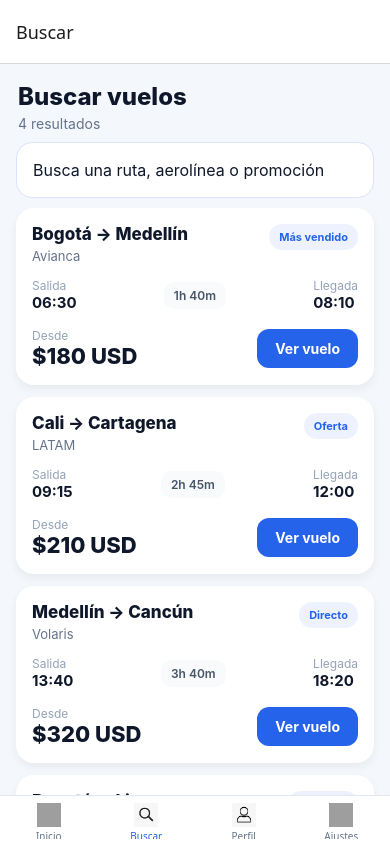
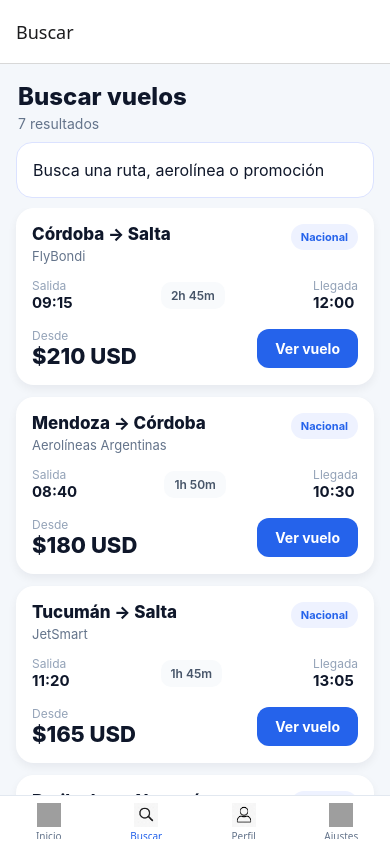
Before and after one commit to juancet01/tronco, a React Native app: screen /Buscar in a window 390 px wide. Built offline with nearby package versions, Linux system fonts and the light colour scheme; grey boxes are pictures that could not be loaded.

Commit message:
Mejoras del Inicio

```diff
--- /dev/null
+++ b/src/data/travelData.js
@@ -0,0 +1,65 @@
+export const TRAVEL_DATA = [
+  {
+    id: '1',
+    title: 'Córdoba → Salta',
+    airline: 'FlyBondi',
+    time: '09:15 - 12:00',
+    price: '$210 USD',
+    duration: '2h 45m',
+    badge: 'Nacional',
+  },
+  {
+    id: '2',
+    title: 'Mendoza → Córdoba',
+    airline: 'Aerolíneas Argentinas',
+    time: '08:40 - 10:30',
+    price: '$180 USD',
+    duration: '1h 50m',
+    badge: 'Nacional',
+  },
+  {
+    id: '3',
+    title: 'Tucumán → Salta',
+    airline: 'JetSmart',
+    time: '11:20 - 13:05',
+    price: '$165 USD',
+    duration: '1h 45m',
+    badge: 'Nacional',
+  },
+  {
+    id: '4',
+    title: 'Bariloche → Neuquén',
+    airline: 'Andes',
+    time: '14:10 - 15:35',
+    price: '$195 USD',
+    duration: '1h 25m',
+    badge: 'Nacional',
+  },
+  {
+    id: '5',
+    title: 'Rosario → Mendoza',
+    airline: 'LATAM Argentina',
+    time: '16:30 - 19:10',
+    price: '$220 USD',
+    duration: '2h 40m',
+    badge: 'Nacional',
+  },
+  {
+    id: '6',
+    title: 'Buenos Aires → Montevideo',
+    airline: 'Avianca',
+    time: '07:50 - 09:20',
+    price: '$140 USD',
+    duration: '1h 30m',
+    badge: 'Internacional',
+  },
+  {
+    id: '7',
+    title: 'Córdoba → Lima',
+    airline: 'LATAM',
+    time: '18:15 - 22:05',
+    price: '$310 USD',
+    duration: '3h 50m',
+    badge: 'Internacional',
+  },
+];
--- a/src/screens/HomeScreen.js
+++ b/src/screens/HomeScreen.js
@@ -1,10 +1,30 @@
 // 1. Abrimos la caja de herramientas
-import React from 'react';
-import { View, Text, SafeAreaView, ScrollView } from 'react-native';
+import React, { useMemo, useState } from 'react';
+import { View, Text, SafeAreaView, ScrollView, TouchableOpacity } from 'react-native';
 import { homeStyles as styles } from '../../stylos/global.styles';
+import { TRAVEL_DATA } from '../data/travelData';
 
 // 2. Pantalla de INICIO (Solo pasajeros y tarjeta simple)
 export default function HomeScreen() {
+  const [savedTrips, setSavedTrips] = useState([]);
+
+  const recommendedTrips = useMemo(() => TRAVEL_DATA.slice(0, 3), []);
+  const displayedTrips = savedTrips.length > 0 ? savedTrips : recommendedTrips;
+
+  const handleAddTrip = (trip) => {
+    setSavedTrips((currentTrips) => {
+      if (currentTrips.some((item) => item.id === trip.id)) {
+        return currentTrips;
+      }
+
+      return [...currentTrips, trip];
+    });
+  };
+
+  const handleRemoveTrip = (tripId) => {
+    setSavedTrips((currentTrips) => currentTrips.filter((item) => item.id !== tripId));
+  };
+
   return (
     // El teléfono (SafeAreaView)
     <SafeAreaView style={styles.fondoGeneral}>
@@ -26,42 +46,54 @@ export default function HomeScreen() {
           <View style={styles.botonFalso}><Text>3+ pasajeros</Text></View>
         </View>
 
-        {/* ----- TARJETA DEL VUELO (SUPER SIMPLE) ----- */}
-        <View style={styles.tarjetaSimple}>
+        <Text style={styles.tituloSeccion}>Tus vuelos</Text>
 
-          {/* Fila 1: Ruta (Córdoba -> Salta) y Aerolínea (FlyBondi) */}
-          <View style={styles.filaRuta}>
-            <Text style={styles.textoRuta}>Córdoba → Salta</Text>
-            <Text style={styles.textoAerolinea}>FlyBondi</Text>
-          </View>
+        {savedTrips.length === 0 ? (
+          <Text style={styles.textoChico}>Aún no agregaste vuelos. Te mostramos recomendaciones.</Text>
+        ) : null}
 
-          {/* Fila 2: Horarios (Salida, duración, Llegada) */}
-          <View style={styles.filaHorarios}>
-            {/* Columna 1: Salida */}
-            <View>
-              <Text style={styles.horaGrande}>09:15</Text>
-              <Text style={styles.textoChico}>Salida</Text>
+        {displayedTrips.map((trip) => (
+          <View key={trip.id} style={styles.tarjetaSimple}>
+            <View style={styles.cardHeader}>
+              <View>
+                <Text style={styles.textoRuta}>{trip.title}</Text>
+                <Text style={styles.textoAerolinea}>{trip.airline}</Text>
+              </View>
+              <View style={styles.badge}>
+                <Text style={styles.badgeText}>{trip.badge}</Text>
+              </View>
             </View>
 
-            {/* Centro: Duración */}
-            <Text style={styles.textoDuracion}>2h 45m</Text>
+            <View style={styles.cardBody}>
+              <View>
+                <Text style={styles.textoChico}>Salida</Text>
+                <Text style={styles.horaGrande}>{trip.time.split(' - ')[0]}</Text>
+              </View>
 
-            {/* Columna 2: Llegada */}
-            <View>
-              <Text style={styles.horaGrande}>12:00</Text>
-              <Text style={styles.textoChico}>Llegada</Text>
+              <View style={styles.durationBox}>
+                <Text style={styles.textoDuracion}>{trip.duration}</Text>
+              </View>
+
+              <View>
+                <Text style={styles.textoChico}>Llegada</Text>
+                <Text style={styles.horaGrande}>{trip.time.split(' - ')[1]}</Text>
+              </View>
+            </View>
+
+            <View style={styles.filaPrecioBoton}>
+              <View>
+                <Text style={styles.textoPrecio}>Desde</Text>
+                <Text style={styles.textoPrecioNegrita}>{trip.price}</Text>
+              </View>
+              <TouchableOpacity
+                style={savedTrips.some((item) => item.id === trip.id) ? styles.botonRojo : styles.botonAzul}
+                onPress={() => (savedTrips.some((item) => item.id === trip.id) ? handleRemoveTrip(trip.id) : handleAddTrip(trip))}
+              >
+                <Text style={styles.textoBotonBlanco}>{savedTrips.some((item) => item.id === trip.id) ? 'Quitar' : 'Agregar'}</Text>
+              </TouchableOpacity>
             </View>
           </View>
-
-          {/* Fila 3: Precio y Botón Agregar */}
-          <View style={styles.filaPrecioBoton}>
-            <Text style={styles.textoPrecio}>Desde <Text style={styles.textoPrecioNegrita}>$210 USD</Text></Text>
-            <View style={styles.botonAzul}>
-              <Text style={styles.textoBotonBlanco}>Agregar</Text>
-            </View>
-          </View>
-
-        </View>
+        ))}
 
         {/* Espacio al final para no quedar pegado */}
         <View style={styles.espaciadorFinal} />
--- a/src/screens/SearchScreen.js
+++ b/src/screens/SearchScreen.js
@@ -7,45 +7,7 @@ import {
   TouchableOpacity,
 } from 'react-native';
 import { searchStyles as styles } from '../../stylos/global.styles';
-
-const DATA = [
-  {
-    id: '1',
-    title: 'Bogotá → Medellín',
-    airline: 'Avianca',
-    time: '06:30 - 08:10',
-    price: '$180 USD',
-    duration: '1h 40m',
-    badge: 'Más vendido',
-  },
-  {
-    id: '2',
-    title: 'Cali → Cartagena',
-    airline: 'LATAM',
-    time: '09:15 - 12:00',
-    price: '$210 USD',
-    duration: '2h 45m',
-    badge: 'Oferta',
-  },
-  {
-    id: '3',
-    title: 'Medellín → Cancún',
-    airline: 'Volaris',
-    time: '13:40 - 18:20',
-    price: '$320 USD',
-    duration: '3h 40m',
-    badge: 'Directo',
-  },
-  {
-    id: '4',
-    title: 'Bogotá → Lima',
-    airline: 'JetSmart',
-    time: '16:05 - 18:55',
-    price: '$150 USD',
-    duration: '2h 50m',
-    badge: 'Economy',
-  },
-];
+import { TRAVEL_DATA } from '../data/travelData';
 
 export default function SearchScreen() {
   const [query, setQuery] = useState('');
@@ -53,9 +15,9 @@ export default function SearchScreen() {
   const filteredData = useMemo(() => {
     const search = query.trim().toLowerCase();
 
-    if (!search) return DATA;
+    if (!search) return TRAVEL_DATA;
 
-    return DATA.filter(
+    return TRAVEL_DATA.filter(
       (item) =>
         item.title.toLowerCase().includes(search) ||
         item.airline.toLowerCase().includes(search) ||
--- a/stylos/global.styles.js
+++ b/stylos/global.styles.js
@@ -49,50 +49,76 @@ export const homeStyles = StyleSheet.create({
 
   tarjetaSimple: {
     backgroundColor: '#FFFFFF',
-    borderRadius: 16,
-    padding: 20,
+    borderRadius: 18,
+    padding: 16,
+    marginBottom: 12,
+    shadowColor: '#0f172a',
+    shadowOpacity: 0.06,
+    shadowOffset: { width: 0, height: 4 },
+    shadowRadius: 10,
+    elevation: 3,
   },
 
-  filaRuta: {
+  cardHeader: {
     flexDirection: 'row',
     justifyContent: 'space-between',
-    marginBottom: 15,
+    alignItems: 'flex-start',
   },
 
   textoRuta: {
-    fontSize: 18,
-    fontWeight: 'bold',
-    color: '#1A1A2E',
+    fontSize: 17,
+    fontWeight: '800',
+    color: '#0f172a',
   },
 
   textoAerolinea: {
-    fontSize: 14,
-    color: '#2D6AFF',
-    fontWeight: '500',
+    marginTop: 4,
+    fontSize: 13,
+    color: '#64748b',
   },
 
-  filaHorarios: {
+  badge: {
+    backgroundColor: '#eef2ff',
+    borderRadius: 999,
+    paddingHorizontal: 10,
+    paddingVertical: 6,
+  },
+
+  badgeText: {
+    color: '#2563eb',
+    fontSize: 11,
+    fontWeight: '700',
+  },
+
+  cardBody: {
     flexDirection: 'row',
+    alignItems: 'center',
     justifyContent: 'space-between',
-    alignItems: 'center',
-    marginBottom: 18,
+    marginTop: 14,
   },
 
   horaGrande: {
-    fontSize: 22,
-    fontWeight: 'bold',
-    color: '#1A1A2E',
+    fontSize: 15,
+    fontWeight: '700',
+    color: '#0f172a',
   },
 
   textoChico: {
     fontSize: 12,
-    color: '#888888',
+    color: '#94a3b8',
   },
 
   textoDuracion: {
-    fontSize: 13,
-    color: '#666666',
-    fontWeight: '500',
+    fontSize: 12,
+    color: '#475569',
+    fontWeight: '600',
+  },
+
+  durationBox: {
+    backgroundColor: '#f8fafc',
+    paddingHorizontal: 10,
+    paddingVertical: 6,
+    borderRadius: 10,
   },
 
   filaPrecioBoton: {
@@ -105,17 +131,25 @@ export const homeStyles = StyleSheet.create({
   },
 
   textoPrecio: {
-    fontSize: 15,
-    color: '#333333',
+    fontSize: 12,
+    color: '#94a3b8',
   },
 
   textoPrecioNegrita: {
-    fontWeight: 'bold',
-    color: '#1A1A2E',
+    fontSize: 22,
+    fontWeight: '800',
+    color: '#0f172a',
   },
 
   botonAzul: {
     backgroundColor: '#2D6AFF',
+    paddingHorizontal: 24,
+    paddingVertical: 10,
+    borderRadius: 30,
+  },
+
+  botonRojo: {
+    backgroundColor: '#DC2626',
     paddingHorizontal: 24,
     paddingVertical: 10,
     borderRadius: 30,
```
